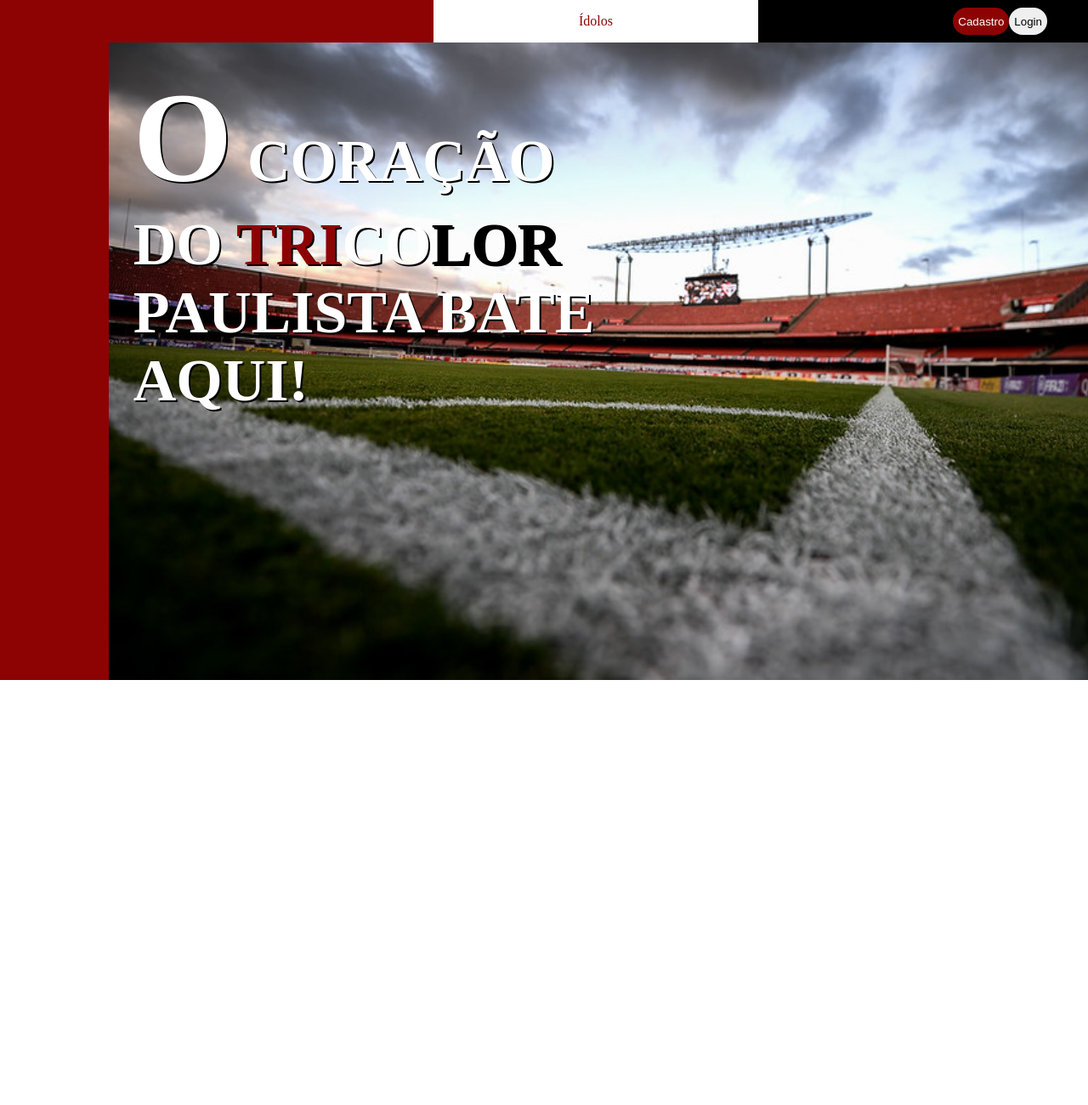
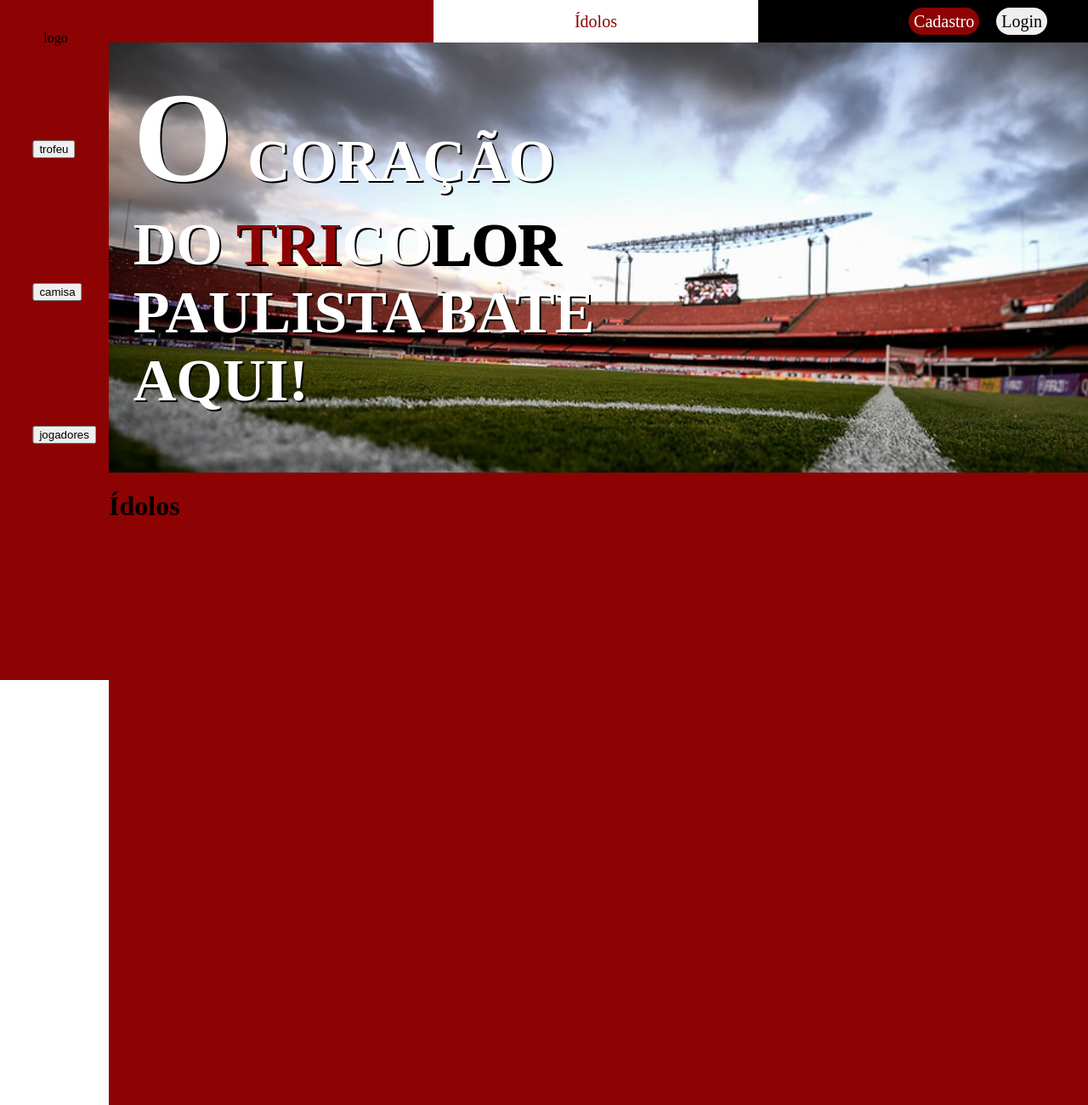
Before and after one commit to ViMoraes04/projeto---spfc, a plain HTML site: page public/Site Institucional/index.html in a window 1280 px wide. Shown: the top 1300 px of the page at 85% size. Before the commit the page ends 800 px from the top, so only its background shows below. Drawn offline with Linux system fonts and the light colour scheme.

Commit message:
iniciando o sidebar

```diff
--- a/public/Site Institucional/index.html
+++ b/public/Site Institucional/index.html
@@ -9,7 +9,20 @@
 </head>
 
 <body>
-    <div class="menu_lateral"></div>
+    <div class="menu_lateral">
+        <div class="logo">logo</div>
+        <div class="trofeu">
+            <a href="index.html"><button>trofeu</button></a>
+        </div>
+        <div class="camisa">
+            <a href="index.html"><button>camisa</button></a>
+        </div>
+        <div class="jogadores">
+            <a href="index.html"><button>jogadores</button></a>
+        </div>
+
+
+    </div>
 
 
     <div class="conteudo">
@@ -35,8 +48,10 @@
             </h1>
 
         </div>
+        <div class="secaoidolo">
+            <h1>Ídolos</h1>
 
-
+        </div>
     </div>
 </body>
 
--- a/public/Site Institucional/style.css
+++ b/public/Site Institucional/style.css
@@ -1,36 +1,34 @@
+/* SEÇÃO HOME */
 @import url(root.css);
 
-body{
+body {
     padding: 0;
     margin: 0;
     display: flex;
 
 }
-.menu_lateral{
+
+.menu_lateral {
     width: 10%;
     height: 100vh;
     background-color: #8D0303;
-    display: fixed;
 
 }
 
-.conteudo{
+.conteudo {
     width: 90%;
     height: 100vh;
     background-image: url(../Imagens/50568021586_7db2730b6a_c.jpg);
-    /* background-repeat: no-repeat;
-   width: 90%; */
-   background-size: cover;
-
+    background-size: cover;
 }
 
-.navbar{
+.navbar {
     width: 100%;
     height: 50px;
     display: flex;
 }
 
-.vermelho{
+.vermelho {
     width: 38%;
     height: 100%;
     background-color: #8D0303;
@@ -39,18 +37,20 @@ body{
     align-items: center;
 }
 
-.branco{
+.branco {
     width: 38%;
     height: 100%;
     background-color: white;
     display: flex;
     justify-content: center;
     align-items: center;
+    font-size: 20px;
+    font-family: 'Times New Roman', Times, serif;
 }
 
-.preto{
+.preto {
     box-sizing: border-box;
-    padding: 0 3rem  0 0;
+    padding: 0 3rem 0 0;
     width: 38%;
     height: 100%;
     background-color: black;
@@ -59,38 +59,42 @@ body{
     align-items: center;
 }
 
-.preto button{
+.preto button {
     border-radius: 30px;
     height: 65%;
     align-items: center;
     color: white;
     border: none;
+    font-size: 20px;
+    font-family: 'Times New Roman', Times, serif;
+    margin-left: 20px;
 }
 
-span{
+
+span {
     color: white;
 }
 
-.texto{
+.texto {
     color: rgb(0, 0, 0);
 }
 
-.texto2{
+.texto2 {
     color: #8D0303;
 }
 
-.preto .cadastro{
+.preto .cadastro {
     background-color: #8D0303;
     text-decoration: none;
 
 }
 
-a{
+a {
     text-decoration: none;
 }
 
 
-.card h1{
+.card h1 {
     color: white;
     opacity: 1 !important;
     text-shadow: black 2px 2px;
@@ -98,13 +102,47 @@ a{
     width: 50%;
     transform: translate(5%, -5%);
 }
-.o{
-    font-size:150px;
+
+
+.o {
+    font-size: 150px;
 }
-#tri{
+
+#tri {
     color: var(--vermelho);
 }
 
-#lor{
+#lor {
     color: black;
 }
+
+
+.trofeu {
+    display: flex;
+    transform: translate(30%, 700%);
+}
+
+.camisa {
+    display: flex;
+    transform: translate(30%, 1400%);
+}
+
+.jogadores {
+    display: flex;
+    transform: translate(30%, 2100%);
+}
+
+.logo {
+    display: flex;
+    transform: translate(40%, 200%);
+}
+
+/* SEÇÃO ÍDOLO */
+.secaoidolo{
+    display: flex;
+    background-color: #8D0303;
+    /* transform: translate(-10%,64%); */
+
+    padding: 0%;
+    height: 100%;
+}
```
Also changed, not shown: 1 other file.
